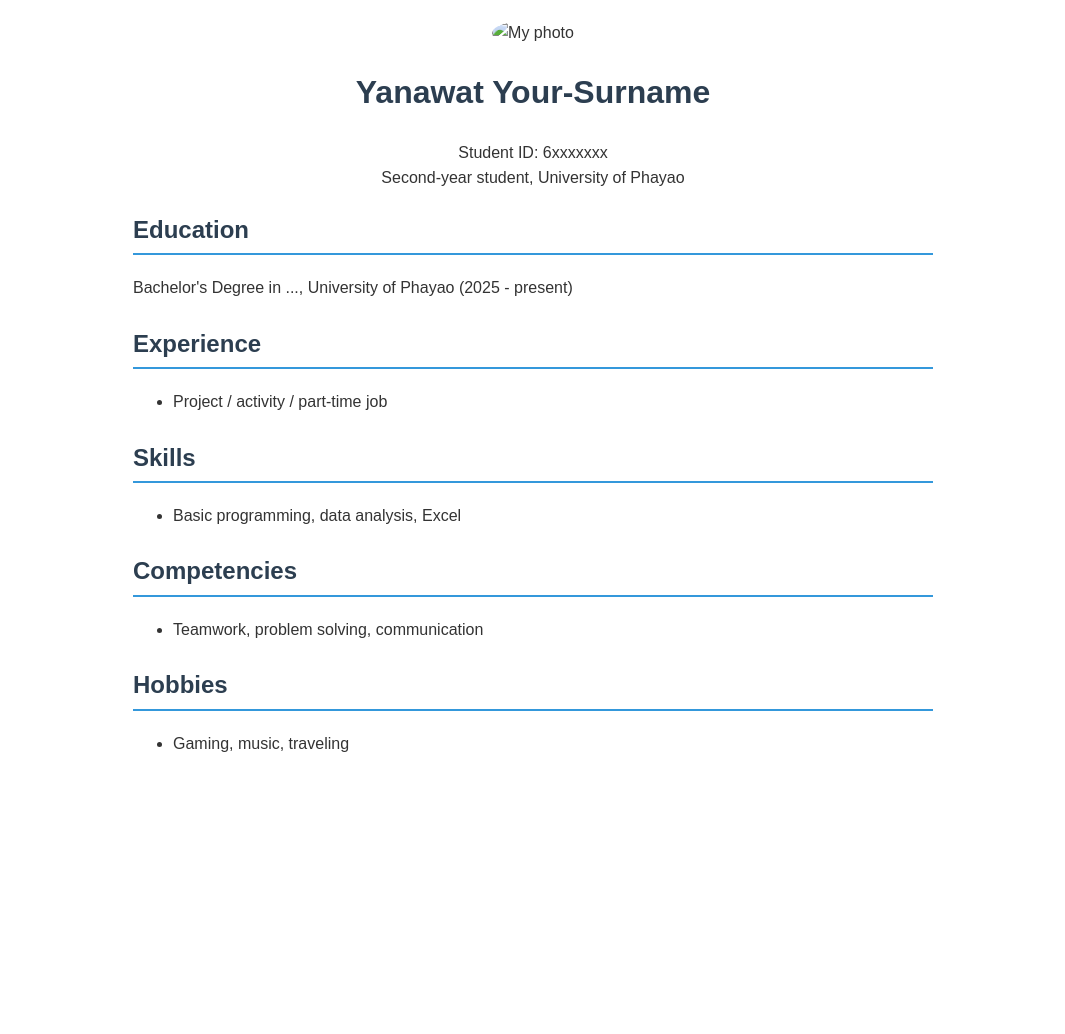
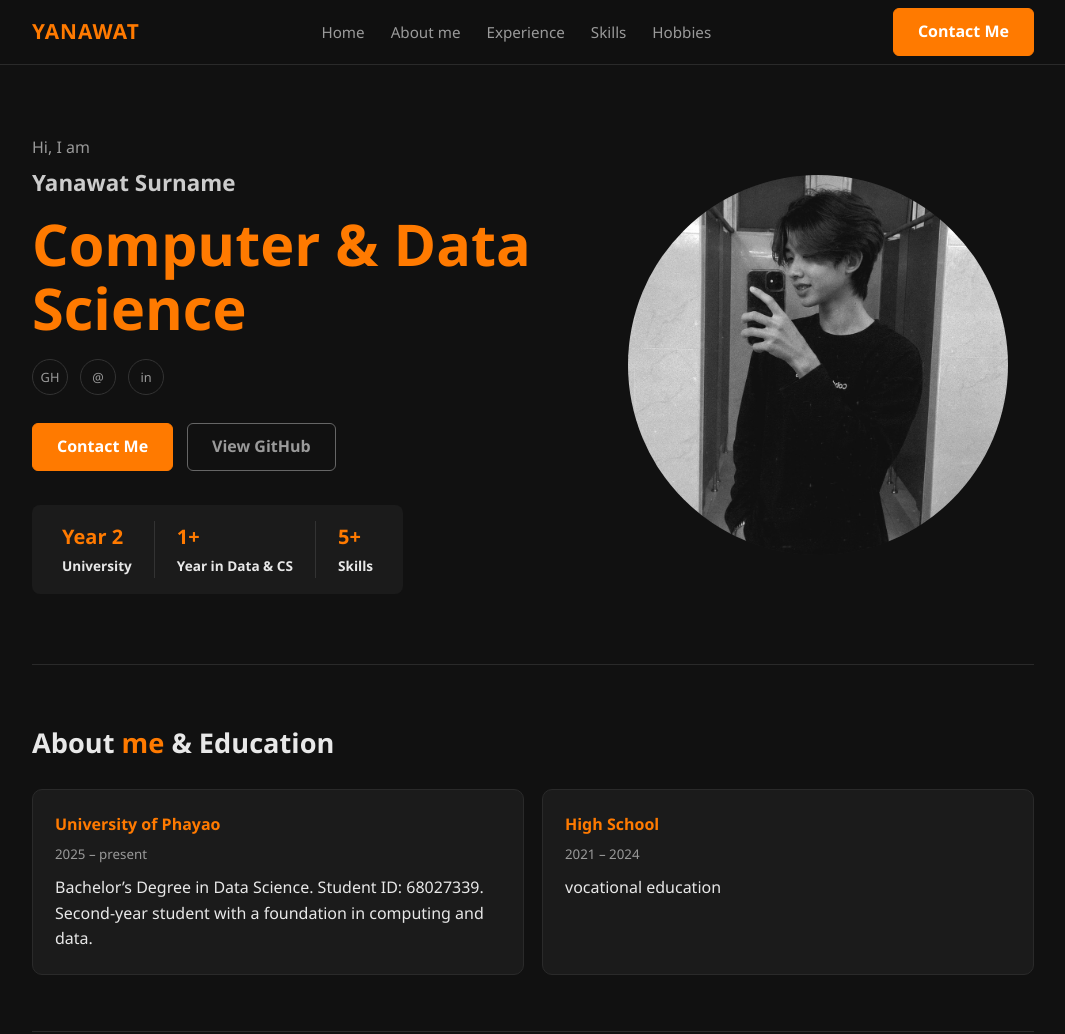
Before and after one commit to Userz-0/Userz-0.github.io, a plain HTML site: page index.html in a window 1280 px wide. Shown: the top 1034 px of the page, without its empty margins (107-1172 px from the left). Before the commit the page ends 800 px from the top, so only its background shows below. Drawn offline with Linux system fonts and the light colour scheme.

Commit message:
Update portfolio page
อันใหม่

```diff
--- a/index.html
+++ b/index.html
@@ -1,56 +1,125 @@
 <!DOCTYPE html>
 <html lang="en">
 <head>
-  <meta charset="UTF-8">
-  <meta name="viewport" content="width=device-width, initial-scale=1.0">
-  <title>Yanawat | Portfolio</title>
-  <style>
-    body { font-family: Arial, sans-serif; max-width: 800px; margin: 0 auto; padding: 20px; line-height: 1.6; color: #333; }
-    header { text-align: center; }
-    img { width: 160px; height: 160px; border-radius: 50%; object-fit: cover; }
-    h1, h2 { color: #2c3e50; }
-    h2 { border-bottom: 2px solid #3498db; padding-bottom: 4px; }
-    section { margin-bottom: 24px; }
-  </style>
+<meta charset="UTF-8">
+<meta name="viewport" content="width=device-width, initial-scale=1, viewport-fit=cover">
+<title>Yanawat | Portfolio</title>
+<style>
+:root{--bg:#111;--card:#1b1b1b;--text:#e8e8e8;--muted:#9a9a9a;--accent:#ff7a00;--line:#2a2a2a;box-sizing:border-box;padding-top:env(safe-area-inset-top,0px);padding-bottom:env(safe-area-inset-bottom,0px)}
+*{box-sizing:border-box}
+html{scroll-behavior:smooth;scroll-padding-top:80px}
+body{margin:0;background:var(--bg);color:var(--text);font-family:"Segoe UI",Arial,sans-serif;line-height:1.6}
+a{color:inherit;text-decoration:none}
+.wrap{max-width:1050px;margin:0 auto;padding:0 24px}
+nav{position:sticky;top:0;background:rgba(17,17,17,.92);backdrop-filter:blur(8px);border-bottom:1px solid var(--line);z-index:10}
+nav .wrap{display:flex;align-items:center;justify-content:space-between;height:64px;gap:16px}
+.logo{color:var(--accent);font-weight:800;font-size:1.3rem;letter-spacing:1px}
+.links{display:flex;gap:26px;font-size:.95rem;color:var(--muted)}
+.links a:hover{color:var(--accent)}
+.btn{display:inline-block;padding:10px 24px;border-radius:6px;background:var(--accent);color:#fff;font-weight:600;border:1px solid var(--accent)}
+.btn.ghost{background:transparent;color:var(--muted);border-color:#666}
+.btn:hover{opacity:.85}
+.hero{display:grid;grid-template-columns:1.1fr .9fr;gap:40px;align-items:center;padding:70px 0}
+.hero .hi{color:var(--muted);margin:0}
+.hero h2{margin:4px 0 12px;font-size:1.4rem;color:#ccc;font-weight:600}
+.hero h1{margin:0 0 20px;font-size:clamp(2.2rem,5vw,3.6rem);color:var(--accent);line-height:1.1}
+.social{display:flex;gap:12px;margin-bottom:28px}
+.social a{width:36px;height:36px;border:1px solid #333;border-radius:50%;display:grid;place-items:center;font-size:.8rem;color:var(--muted)}
+.social a:hover{color:var(--accent);border-color:var(--accent)}
+.cta{display:flex;gap:14px;flex-wrap:wrap;margin-bottom:34px}
+.stats{display:inline-flex;background:var(--card);border-radius:8px;padding:16px 8px}
+.stats div{padding:0 22px;border-left:1px solid #333}
+.stats div:first-child{border-left:0}
+.stats b{display:block;color:var(--accent);font-size:1.25rem}
+.stats span{font-size:.85rem;font-weight:600}
+.photo{justify-self:center;width:min(380px,80vw);aspect-ratio:1;border-radius:50%;background:var(--card);display:grid;place-items:center;overflow:hidden;position:relative}
+.photo img{width:100%;height:100%;object-fit:cover;position:absolute;inset:0}
+.photo .ini{font-size:5rem;font-weight:800;color:var(--accent)}
+section{padding:56px 0;border-top:1px solid var(--line)}
+section h3{margin:0 0 24px;font-size:1.7rem}
+section h3 em{color:var(--accent);font-style:normal}
+.grid{display:grid;grid-template-columns:repeat(auto-fit,minmax(260px,1fr));gap:18px}
+.card{background:var(--card);border-radius:10px;padding:22px;border:1px solid var(--line)}
+.card h4{margin:0 0 4px;color:var(--accent)}
+.card small{color:var(--muted)}
+.card p{margin:8px 0 0}
+.tags{display:flex;flex-wrap:wrap;gap:10px}
+.tags span{background:var(--card);border:1px solid #333;padding:6px 16px;border-radius:999px;font-size:.92rem}
+footer{text-align:center;color:var(--muted);padding:30px 0;border-top:1px solid var(--line);font-size:.9rem}
+@media(max-width:760px){.links{display:none}.hero{grid-template-columns:1fr;padding:40px 0}.photo{order:-1}.stats div{padding:0 12px}}
+</style>
 </head>
 <body>
-  <header>
-    <img src="profile.jpg" alt="My photo">
-    <h1>Yanawat Your-Surname</h1>
-    <p>Student ID: 6xxxxxxx<br>Second-year student, University of Phayao</p>
-  </header>
+<nav><div class="wrap">
+  <a class="logo" href="#home">YANAWAT</a>
+  <div class="links"><a href="#home">Home</a><a href="#about">About me</a><a href="#experience">Experience</a><a href="#skills">Skills</a><a href="#hobbies">Hobbies</a></div>
+  <a class="btn" href="#contact">Contact Me</a>
+</div></nav>
 
-  <section>
-    <h2>Education</h2>
-    <p>Bachelor's Degree in ..., University of Phayao (2025 - present)</p>
+<main class="wrap" id="home">
+  <div class="hero">
+    <div>
+      <p class="hi">Hi, I am</p>
+      <h2>Yanawat Surname</h2>
+      <h1>Computer & Data Science</h1>
+      <div class="social">
+        <a href="https://github.com/Userz-0" title="GitHub">GH</a>
+        <a href="#contact" title="Email">@</a>
+        <a href="#contact" title="LinkedIn">in</a>
+      </div>
+      <div class="cta">
+        <a class="btn" href="#contact">Contact Me</a>
+        <a class="btn ghost" href="https://github.com/Userz-0">View GitHub</a>
+      </div>
+      <div class="stats">
+        <div><b>Year 2</b><span>University</span></div>
+        <div><b>1+</b><span>Year in Data &amp; CS</span></div>
+        <div><b>5+</b><span>Skills</span></div>
+      </div>
+    </div>
+    <div class="photo">
+      <span class="ini">Y</span>
+      <img src="profile.jpg" alt="Yanawat" onerror="this.remove()">
+    </div>
+  </div>
+
+  <section id="about">
+    <h3>About <em>me</em> &amp; Education</h3>
+    <div class="grid">
+      <div class="card"><h4>University of Phayao</h4><small>2025 – present</small><p>Bachelor’s Degree in Data Science. Student ID: 68027339. Second-year student with a foundation in computing and data.</p></div>
+      <div class="card"><h4>High School</h4><small>2021 – 2024</small><p>vocational education</p></div>
+    </div>
   </section>
 
-  <section>
-    <h2>Experience</h2>
-    <ul>
-      <li>Project / activity / part-time job</li>
-    </ul>
+  <section id="experience">
+    <h3><em>Experience</em></h3>
+    <div class="grid">
+      <div class="card"><h4>Project / Activity Title</h4><small>[Month Year]</small><p>Short description of what you did and what you learned.</p></div>
+      <div class="card"><h4>Part-time Job / Volunteer</h4><small>[Month Year]</small><p>Short description of your role and responsibilities.</p></div>
+    </div>
   </section>
 
-  <section>
-    <h2>Skills</h2>
-    <ul>
-      <li>Basic programming, data analysis, Excel</li>
-    </ul>
+  <section id="skills">
+    <h3>Skills &amp; <em>Competencies</em></h3>
+    <p style="color:var(--muted);margin-top:-10px">Technical skills</p>
+    <div class="tags"><span>SQL</span><span>Basic Programming</span><span>Data Analysis</span><span>HTML &amp; CSS</span><span>Git &amp; GitHub</span><span>AI</span></div>
+    <p style="color:var(--muted);margin-top:28px">Competencies</p>
+    <div class="tags"><span>Teamwork</span><span>Problem Solving</span><span>Communication</span><span>Fast Learner</span></div>
   </section>
 
-  <section>
-    <h2>Competencies</h2>
-    <ul>
-      <li>Teamwork, problem solving, communication</li>
-    </ul>
+  <section id="hobbies">
+    <h3><em>Hobbies</em></h3>
+    <div class="tags"><span>Gaming</span><span>Music</span><span>Traveling</span></div>
   </section>
 
-  <section>
-    <h2>Hobbies</h2>
-    <ul>
-      <li>Gaming, music, traveling</li>
-    </ul>
+  <section id="contact">
+    <h3><em>Contact</em></h3>
+    <div class="grid">
+      <div class="card"><h4>Email</h4><p>kimitueiei@gmail.com</p></div>
+      <div class="card"><h4>GitHub</h4><p><a href="https://github.com/Userz-0">github.com/Userz-0</a></p></div>
+    </div>
   </section>
+</main>
+<footer>© 2026 Yanawat · University of Phayao</footer>
 </body>
 </html>
```
Also changed, not shown: profile.jpg (added).
